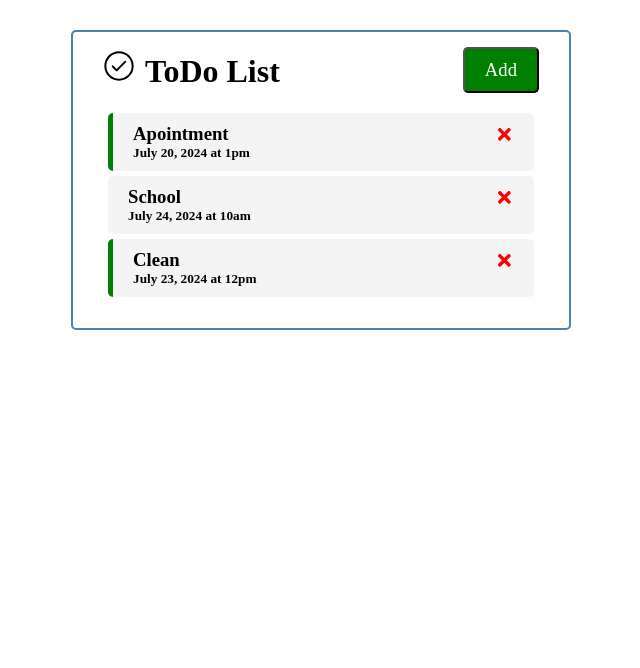
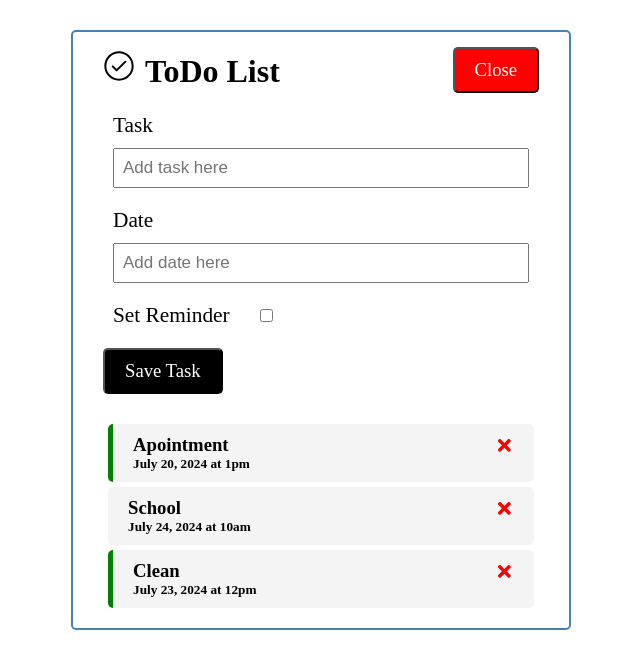
Before and after one commit to AngelRomanchuk/Sem2_term1, a React (Create React App) app in the folder React/todo_list/: page / in a window 1280 px wide. Both pictures are taken after a click on the button "Add". Shown: the top 668 px of the page, without its empty margins (319-959 px from the left). Built offline with nearby package versions, Linux system fonts and the light colour scheme.

Commit message:
form is done/next is servers

```diff
--- a/React/todo_list/src/App.js
+++ b/React/todo_list/src/App.js
@@ -2,6 +2,7 @@ import './App.css';
 import { useState } from 'react';
 import Header from './Components/Header';
 import Tasks from './Components/Tasks';
+import AddTask from './Components/AddTask';
 
 function App() {
   const[tasks, setTasks] = useState([
@@ -9,6 +10,8 @@ function App() {
     {id:2, text:'School', date:'July 24, 2024 at 10am', reminder:false},
     {id:3, text:'Clean', date:'July 23, 2024 at 12pm', reminder:true},
   ]);
+
+  const[showAddTask, setShowAddTask] = useState(false);
 
   // To Delete A Task
   const deleteTask = (id) => {
@@ -18,14 +21,25 @@ function App() {
 
   // To Toggle Reminder true or false
   const toggleReminder=(id)=>{
-    setTasks(tasks.map((task) => task.id === id ? {...task,reminder : !task.reminder} : task))
-  }
+    setTasks(tasks.map((task) => task.id === id ? {...task,reminder : !task.reminder} : task));
+  };
+
+  // To Add Task
+  const addTask = (task) => {
+    // console.log(task);
+
+    const id=Math.floor(Math.random()*1000)+1;
+    const newTask = {id, ...task}; // create new task and embed id with it
+    setTasks([...tasks,newTask]);
+  };
+
 
 
   // Main what to show on page
   return (
     <div className="container">
-      <Header title="ToDo List"/>
+      <Header title="ToDo List" onAdd={()=>setShowAddTask(!showAddTask)} showAdd={showAddTask}/>
+      {showAddTask && <AddTask onAdd={addTask}/>}
 
       {tasks.length > 0 ? (<Tasks tasks={tasks} onDelete={deleteTask} onToggle={toggleReminder}/>):("No tasks to show")}
     </div>
--- /dev/null
+++ b/React/todo_list/src/Components/AddTask.jsx
@@ -0,0 +1,43 @@
+import React from 'react'
+import { useState } from 'react';
+
+const AddTask = ({onAdd}) => {
+  const[text, setText] = useState('');
+  const[date, setDate] = useState('');
+  const[reminder, setReminder] = useState(false);
+
+  const onSubmit=(e)=>{
+    e.preventDefault();
+
+    if(!text) {
+        alert('Please add task!')
+        return;
+    }
+
+    onAdd({text, date, reminder});
+
+    setText('');
+    setDate('');
+    setReminder(false);
+  };
+
+  return (
+    <form className='add-form' onSubmit={onSubmit}>
+        <div className='form-control'>
+            <label>Task</label>
+            <input type="text" placeholder='Add task here' value={text} onChange={(e)=>setText(e.target.value)}/>
+        </div>
+        <div className='form-control'>
+            <label>Date</label>
+            <input type="text" placeholder='Add date here' value={date} onChange={(e)=>setDate(e.target.value)}/>
+        </div>
+        <div className='form-control-check'>
+            <label>Set Reminder</label>
+            <input type="checkbox" checked={reminder} value={reminder} onChange={(e)=>setReminder(e.currentTarget.value)}/>
+        </div>
+        <input type="submit" value='Save Task'className='btn'/>
+    </form>
+  )
+}
+
+export default AddTask
--- a/React/todo_list/src/Components/Button.jsx
+++ b/React/todo_list/src/Components/Button.jsx
@@ -1,13 +1,13 @@
 // Button component for all buttons there
 import React from 'react'
 
-function Button({text, color, onClick}) {
+function Button({text, color, onAdd}) {
 
 // const onClick = () => {
 //     console.log("clic");
 // }
   return (
-    <button style={{backgroundColor: color}} className='btn' onClick={onClick}>
+    <button style={{backgroundColor: color}} className='btn' onClick={onAdd}>
         {text}
     </button>
   )
--- a/React/todo_list/src/Components/Header.jsx
+++ b/React/todo_list/src/Components/Header.jsx
@@ -1,16 +1,17 @@
-//  Header is a Name and button Add
+//  Header is where we have everything that shows up on a page
 import PropTypes from 'prop-types'
 import { GoCheckCircle } from "react-icons/go";
 import Button from './Button';
 
-function Header({title}) {
+
+function Header({title, onAdd, showAdd}) {
     const onClick = () => {
         console.log("clic");
     }
   return (
     <header>
       <h1><GoCheckCircle style={{marginRight: "10px"}}/>{title}</h1>
-      <Button text="Add" color="green" onClick={onClick}/>
+      <Button text={showAdd?'Close':'Add'} color={showAdd?'red':'green'} onClick={onClick} onAdd={onAdd} />
     </header>
   );
 }
--- a/React/todo_list/src/index.css
+++ b/React/todo_list/src/index.css
@@ -49,3 +49,33 @@ header{
 .reminder {
   border-left: 5px solid green;
 }
+
+.form-control {
+  margin: 20px 10px;
+}
+.form-control label {
+  display: block;
+  font-size: 16pt;
+}
+.form-control input {
+  width: 100%;
+  height: 40px;
+  padding: 8px;
+  margin-top: 10px;
+  font-size: 17px;
+}
+.form-control-check {
+  display: flex;
+  align-items: center;
+  margin: 20px 10px;
+}
+.form-control-check label{
+  font-size: 16pt;
+}
+.form-control-check input{
+  margin-left: 30px;
+}
+
+.add-form {
+  margin-bottom: 30px;
+}
```
